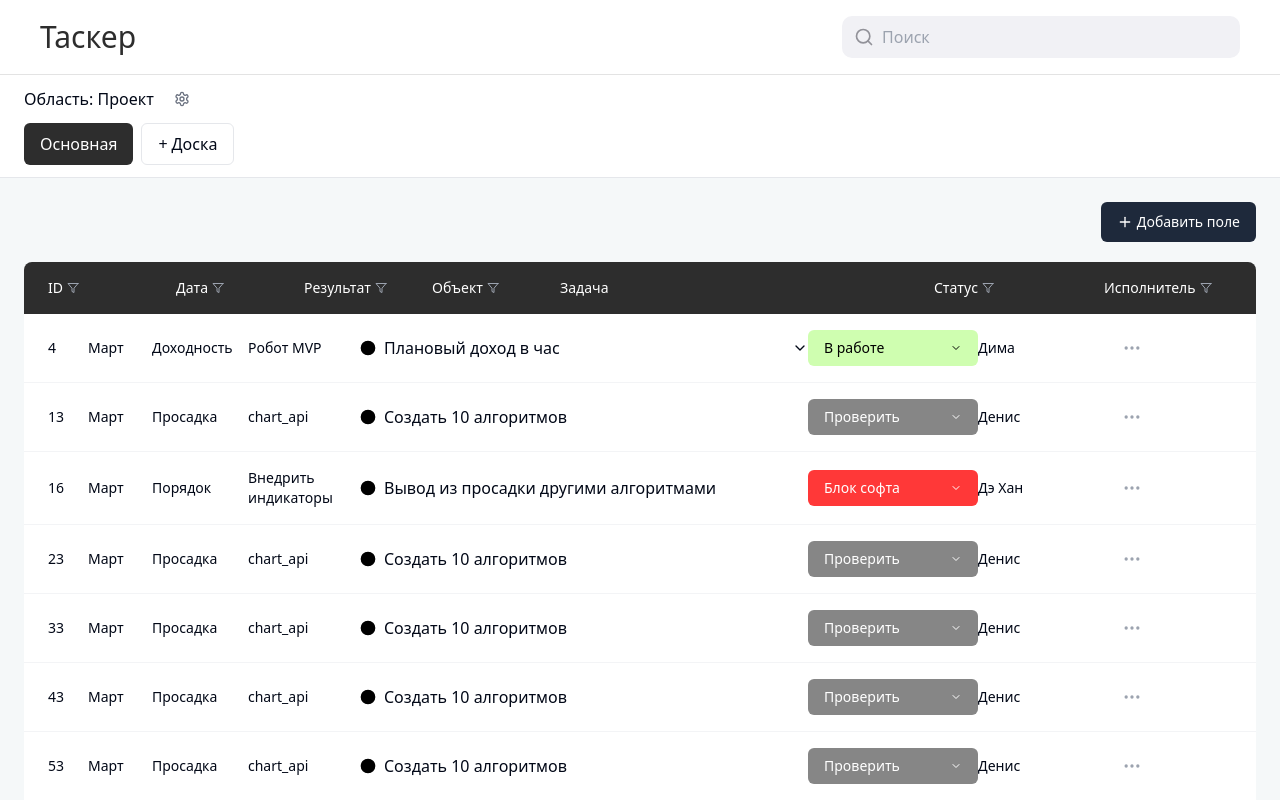
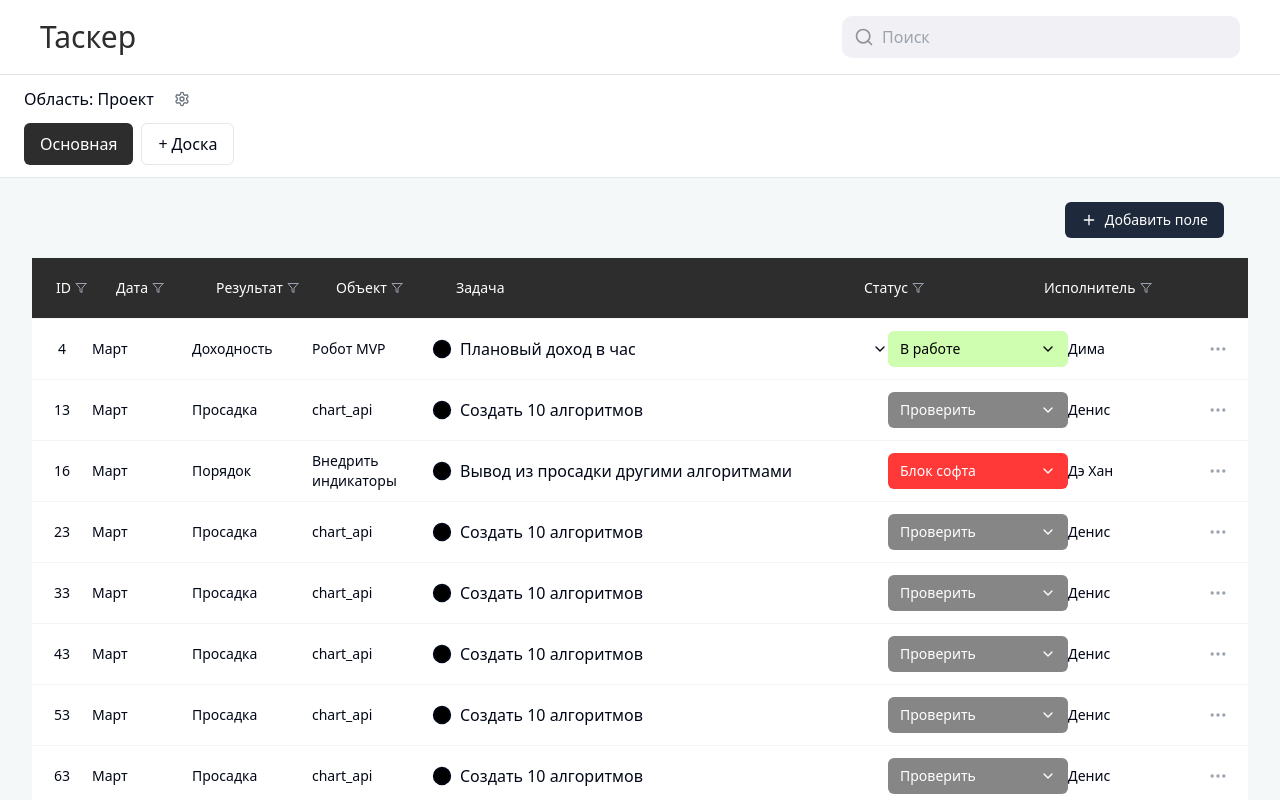
Before and after one commit to VyacheslavBabenko/tasker-algofond, a React (Vite) app: page / in a window 1280 px wide. Shown: the top 800 px of the page. Built offline with nearby package versions, Linux system fonts and the light colour scheme.

Commit message:
Refactor UI layout
The UI layout needs to be refactored.

```diff
--- a/src/components/tasker/StatusBadge.tsx
+++ b/src/components/tasker/StatusBadge.tsx
@@ -46,10 +46,10 @@ const StatusBadge: React.FC<StatusBadgeProps> = ({
     <DropdownMenu>
       <DropdownMenuTrigger className="w-full">
         <div
-          className={`flex items-center justify-between px-4 py-2 rounded-md ${getStatusStyles()}`}
+          className={`flex items-center justify-between rounded-md px-3 py-2 min-w-[140px] ${getStatusStyles()}`}
         >
-          <span className="text-sm">{label}</span>
-          <ChevronDown className="h-3 w-3 ml-2" />
+          <span className="text-sm font-medium">{label}</span>
+          <ChevronDown className="h-4 w-4 ml-2" />
         </div>
       </DropdownMenuTrigger>
       <DropdownMenuContent>
--- a/src/components/tasker/SubTask.tsx
+++ b/src/components/tasker/SubTask.tsx
@@ -18,13 +18,13 @@ const SubTask: React.FC<SubTaskProps> = ({
   onStatusChange
 }) => {
   return (
-    <div className="bg-[#f9f9f9] flex items-center border-b border-gray-100 py-4 px-6">
-      <div className="w-24 flex-shrink-0 text-sm text-gray-600">{object}</div>
-      <div className="flex gap-2 items-center flex-1 max-w-md">
-        <Circle className="h-4 w-4 stroke-current stroke-2 text-gray-600 fill-none" />
+    <div className="flex items-center h-[60px] border-t border-gray-100">
+      <div className="ml-4 w-32 flex-shrink-0 text-sm text-gray-600">{object}</div>
+      <div className="flex gap-2 items-center flex-1">
+        <Circle className="h-5 w-5 stroke-current stroke-1 text-gray-400" />
         <div className="flex-1 text-sm text-left text-gray-700">{description}</div>
       </div>
-      <div className="w-[170px] flex-shrink-0">
+      <div className="w-[180px] flex-shrink-0">
         <StatusBadge
           status={status}
           label={statusLabel}
@@ -32,7 +32,7 @@ const SubTask: React.FC<SubTaskProps> = ({
         />
       </div>
       <div className="w-32 flex-shrink-0 text-sm text-gray-600">{assignee}</div>
-      <div className="ml-4 text-gray-400">
+      <div className="flex w-[60px] justify-center text-gray-400">
         <MoreHorizontal className="h-5 w-5" />
       </div>
     </div>
--- a/src/components/tasker/TaskItem.tsx
+++ b/src/components/tasker/TaskItem.tsx
@@ -45,36 +45,38 @@ const TaskItem: React.FC<TaskItemProps> = ({
 
   return (
     <>
+      <div className="border-t border-gray-100 cursor-pointer">
         <div
-        className="bg-white flex items-center border-b border-gray-100 py-4 px-6 cursor-pointer"
+          className="flex items-center h-[60px]"
           onClick={toggleExpand}
         >
-        <div className="w-10 flex-shrink-0 text-sm">{id}</div>
-        <div className="w-16 flex-shrink-0 text-sm">{date}</div>
-        <div className="w-24 flex-shrink-0 text-sm">{result}</div>
-        <div className="w-28 flex-shrink-0 text-sm">{object}</div>
-        <div className="flex items-center gap-2 flex-1 max-w-md">
-          <Circle className="h-4 w-4 fill-current text-black" />
+          <div className="w-[60px] flex-shrink-0 text-sm text-center">{id}</div>
+          <div className="w-[100px] flex-shrink-0 text-sm">{date}</div>
+          <div className="w-[120px] flex-shrink-0 text-sm">{result}</div>
+          <div className="w-[120px] flex-shrink-0 text-sm">{object}</div>
+          <div className="flex items-center gap-2 flex-1">
+            <Circle className="h-5 w-5 fill-black" />
             <div className="flex-1 text-base font-medium text-left">{task}</div>
             {subTasks && subTasks.length > 0 && (
               expanded ? <ChevronUp className="h-4 w-4" /> : <ChevronDown className="h-4 w-4" />
             )}
           </div>
-        <div className="w-[170px] flex-shrink-0">
+          <div className="w-[180px] flex-shrink-0">
             <StatusBadge
               status={status}
               label={statusLabel}
               onStatusChange={handleStatusChange}
             />
           </div>
-        <div className="w-32 flex-shrink-0 text-sm">{assignee}</div>
-        <div className="ml-4 text-gray-400">
+          <div className="w-[120px] flex-shrink-0 text-sm">{assignee}</div>
+          <div className="flex w-[60px] justify-center text-gray-400">
             <MoreHorizontal className="h-5 w-5" />
           </div>
         </div>
+      </div>
       {expanded && subTasks && subTasks.length > 0 && (
-        <div className="pl-[400px]">
-          {subTasks.map((subTask, index) => (
+        <div className="pl-[400px] bg-[#f9f9f9]">
+          {subTasks.map((subTask) => (
             <SubTask
               key={subTask.id}
               {...subTask}
--- a/src/components/tasker/TaskList.tsx
+++ b/src/components/tasker/TaskList.tsx
@@ -1,4 +1,3 @@
-
 import React, { useState } from "react";
 import TaskItem from "./TaskItem";
 import { useTask } from "@/contexts/TaskContext";
@@ -140,13 +139,11 @@ const TaskList: React.FC<TaskListProps> = ({ boardId }) => {
     });
   };
 
-  // Filter tasks based on field filters
   const getFilteredTasks = () => {
     return filteredTasks.filter(task => {
       for (const [fieldId, filterValue] of Object.entries(fieldFilters)) {
         if (!filterValue) continue;
 
-        // @ts-ignore - Dynamic access
         const fieldValue = task[fieldId]?.toString().toLowerCase();
         if (fieldValue && !fieldValue.includes(filterValue.toLowerCase())) {
           return false;
@@ -159,66 +156,44 @@ const TaskList: React.FC<TaskListProps> = ({ boardId }) => {
   const finalFilteredTasks = getFilteredTasks();
 
   return (
-    <div className="container max-w-full py-6 px-6">
-      <div className="flex justify-end mb-5">
+    <div className="container max-w-full pb-6">
+      <div className="flex justify-end mb-5 px-6 pt-6">
         <Button
-          className="bg-[#1e293b] hover:bg-[#0f172a] text-white flex items-center gap-1"
+          className="bg-[#1e293b] hover:bg-[#0f172a] text-white gap-2 px-4 py-2 h-auto"
           onClick={() => setShowAddField(true)}
         >
-          <Plus className="h-4 w-4" /> Добавить поле
+          <Plus className="h-5 w-5" /> Добавить поле
         </Button>
       </div>
 
-      <div className="bg-[#2d2d2d] flex rounded-t-lg text-white font-medium py-4 px-6">
-        {fields.map((field) => (
-          <div
-            key={field.id}
-            className={field.id === 'task' ? 'flex-1 max-w-md' : 'w-32 flex-shrink-0'}
-            style={field.id === 'status' ? {width: '170px'} : {}}
-          >
-            <div className="flex items-center">
-              <div
-                className="cursor-pointer text-sm"
-                onClick={() => openFieldSettings(field)}
-              >
-                {field.name}
-              </div>
-
-              {field.id !== 'task' && (
-                <DropdownMenu>
-                  <DropdownMenuTrigger className="ml-1 inline-flex">
-                    <Filter className="h-3 w-3 text-gray-400" />
-                  </DropdownMenuTrigger>
-                  <DropdownMenuContent>
-                    <div className="p-2">
-                      <Input
-                        placeholder="Фильтр..."
-                        value={fieldFilters[field.id] || ''}
-                        onChange={(e) => applyFilter(field.id, e.target.value)}
-                        className="text-black"
-                      />
-                    </div>
-                    {field.type === 'list' && field.options && (
-                      <div>
-                        {field.options.map(option => (
-                          <DropdownMenuItem
-                            key={option.id}
-                            onClick={() => applyFilter(field.id, option.value)}
-                          >
-                            {option.value}
-                          </DropdownMenuItem>
-                        ))}
-                      </div>
-                    )}
-                  </DropdownMenuContent>
-                </DropdownMenu>
-              )}
-            </div>
+      <div className="bg-[#2d2d2d] text-white">
+        <div className="flex h-[60px] px-6 items-center font-medium">
+          <div className="w-[60px] flex-shrink-0 flex items-center text-sm">
+            ID <Filter className="h-3 w-3 ml-1 text-gray-400" />
           </div>
-        ))}
+          <div className="w-[100px] flex-shrink-0 flex items-center text-sm">
+            Дата <Filter className="h-3 w-3 ml-1 text-gray-400" />
+          </div>
+          <div className="w-[120px] flex-shrink-0 flex items-center text-sm">
+            Результат <Filter className="h-3 w-3 ml-1 text-gray-400" />
+          </div>
+          <div className="w-[120px] flex-shrink-0 flex items-center text-sm">
+            Объект <Filter className="h-3 w-3 ml-1 text-gray-400" />
+          </div>
+          <div className="flex-1 text-sm">
+            Задача
+          </div>
+          <div className="w-[180px] flex-shrink-0 flex items-center text-sm">
+            Статус <Filter className="h-3 w-3 ml-1 text-gray-400" />
+          </div>
+          <div className="w-[120px] flex-shrink-0 flex items-center text-sm">
+            Исполнитель <Filter className="h-3 w-3 ml-1 text-gray-400" />
+          </div>
+          <div className="w-[60px]"></div>
+        </div>
       </div>
 
-      <div>
+      <div className="bg-white">
         {finalFilteredTasks.map((task) => (
           <TaskItem
             key={task.id}
@@ -229,7 +204,6 @@ const TaskList: React.FC<TaskListProps> = ({ boardId }) => {
         ))}
       </div>
 
-      {/* Add Field Dialog */}
       <Dialog open={showAddField} onOpenChange={setShowAddField}>
         <DialogContent>
           <DialogHeader>
@@ -271,7 +245,6 @@ const TaskList: React.FC<TaskListProps> = ({ boardId }) => {
         </DialogContent>
       </Dialog>
 
-      {/* Field Settings Dialog */}
       <Dialog open={showFieldSettings} onOpenChange={setShowFieldSettings}>
         <DialogContent>
           <DialogHeader>
```
Lines whose indentation alone changed are shown as unchanged.
